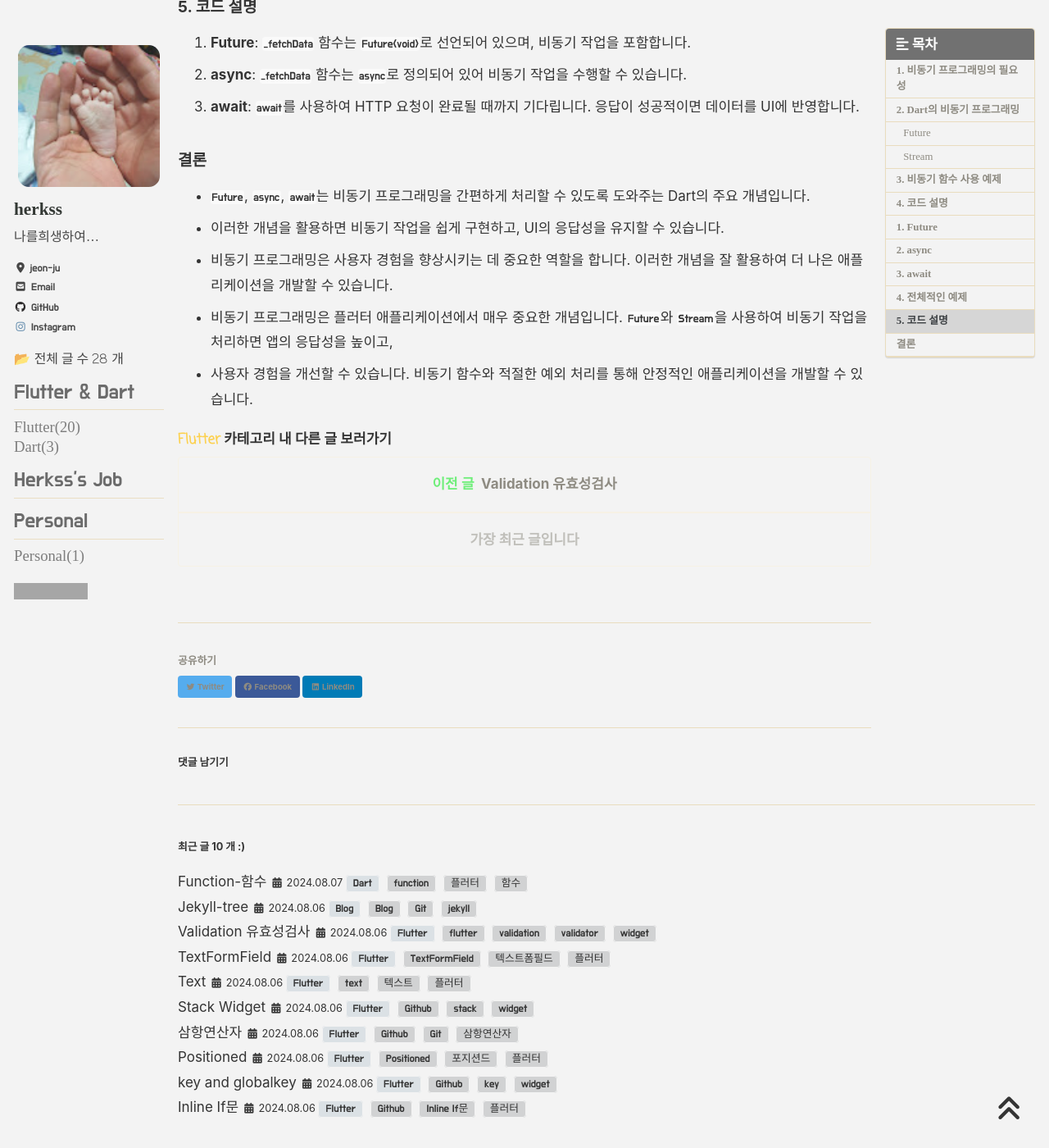
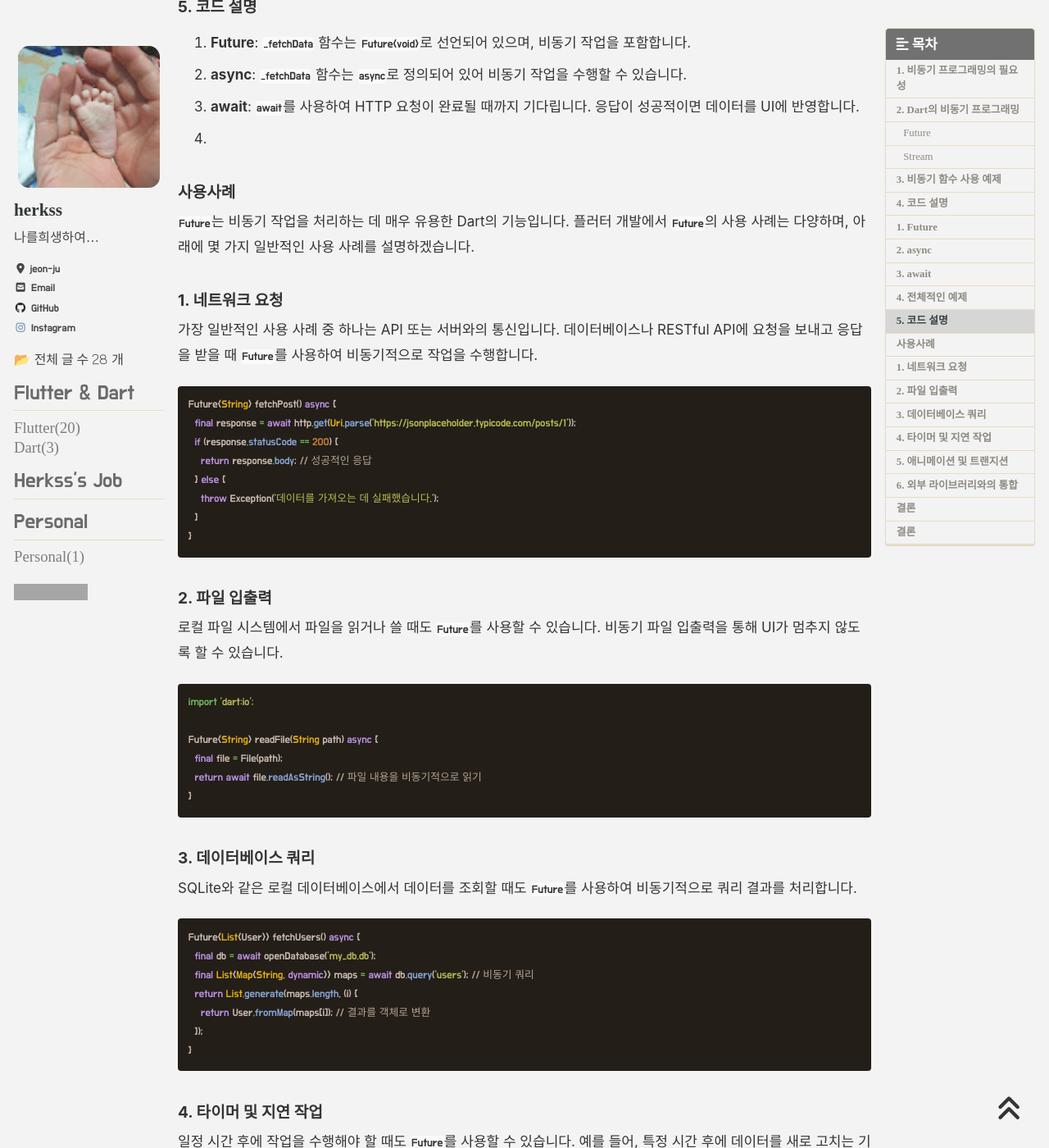
Before and after one commit to herkss/herkss.github.io, a Jekyll site: the page built from _posts/Flutter/2024-08-07-async.md, in a window 1280 px wide and 1400 px high, scrolled down 6822 px. Shown: the whole window at 82% size. Built offline with Jekyll 4.4.1, drawn with Linux system fonts in a browser that asks for light colours; cached includes are drawn as plain includes; nearby versions of some CDN libraries; some web fonts are replaced; comment, search, counter and statistics services are not loaded; some of the changed text lies outside the part shown; grey boxes are pictures that could not be loaded.

Commit message:
Update 2024-08-07-async.md

````diff
--- a/_posts/Flutter/2024-08-07-async.md
+++ b/_posts/Flutter/2024-08-07-async.md
@@ -290,6 +290,103 @@ class _DataFetchPageState extends State<DataFetchPage> {
 1. **Future**: `_fetchData` 함수는 `Future<void>`로 선언되어 있으며, 비동기 작업을 포함합니다.
 2. **async**: `_fetchData` 함수는 `async`로 정의되어 있어 비동기 작업을 수행할 수 있습니다.
 3. **await**: `await`를 사용하여 HTTP 요청이 완료될 때까지 기다립니다. 응답이 성공적이면 데이터를 UI에 반영합니다.
+4.
+
+
+
+
+### 사용사례
+
+`Future`는 비동기 작업을 처리하는 데 매우 유용한 Dart의 기능입니다. 플러터 개발에서 `Future`의 사용 사례는 다양하며, 아래에 몇 가지 일반적인 사용 사례를 설명하겠습니다.
+
+
+
+
+### 1. 네트워크 요청
+
+가장 일반적인 사용 사례 중 하나는 API 또는 서버와의 통신입니다. 데이터베이스나 RESTful API에 요청을 보내고 응답을 받을 때 `Future`를 사용하여 비동기적으로 작업을 수행합니다.
+
+```dart
+Future<String> fetchPost() async {
+  final response = await http.get(Uri.parse('https://jsonplaceholder.typicode.com/posts/1'));
+  if (response.statusCode == 200) {
+    return response.body; // 성공적인 응답
+  } else {
+    throw Exception('데이터를 가져오는 데 실패했습니다.');
+  }
+}
+```
+
+### 2. 파일 입출력
+
+로컬 파일 시스템에서 파일을 읽거나 쓸 때도 `Future`를 사용할 수 있습니다. 비동기 파일 입출력을 통해 UI가 멈추지 않도록 할 수 있습니다.
+
+```dart
+import 'dart:io';
+
+Future<String> readFile(String path) async {
+  final file = File(path);
+  return await file.readAsString(); // 파일 내용을 비동기적으로 읽기
+}
+```
+
+### 3. 데이터베이스 쿼리
+
+SQLite와 같은 로컬 데이터베이스에서 데이터를 조회할 때도 `Future`를 사용하여 비동기적으로 쿼리 결과를 처리합니다.
+
+```dart
+Future<List<User>> fetchUsers() async {
+  final db = await openDatabase('my_db.db');
+  final List<Map<String, dynamic>> maps = await db.query('users'); // 비동기 쿼리
+  return List.generate(maps.length, (i) {
+    return User.fromMap(maps[i]); // 결과를 객체로 변환
+  });
+}
+```
+
+### 4. 타이머 및 지연 작업
+
+일정 시간 후에 작업을 수행해야 할 때도 `Future`를 사용할 수 있습니다. 예를 들어, 특정 시간 후에 데이터를 새로 고치는 기능을 구현할 수 있습니다.
+
+```dart
+Future<void> delayTask() async {
+  await Future.delayed(Duration(seconds: 3)); // 3초 대기
+  print('작업 수행');
+}
+```
+
+### 5. 애니메이션 및 트랜지션
+
+애니메이션이나 화면 전환 효과를 비동기적으로 처리할 때 `Future`를 사용할 수 있습니다. 예를 들어, 애니메이션이 완료된 후 다음 작업을 수행할 수 있습니다.
+
+```dart
+Future<void> animateAndDoSomething() async {
+  await animate(); // 애니메이션이 끝날 때까지 대기
+  print('애니메이션 완료 후 작업 수행');
+}
+```
+
+### 6. 외부 라이브러리와의 통합
+
+외부 라이브러리나 서비스와 통신할 때도 `Future`를 사용하여 비동기 작업을 수행할 수 있습니다. 예를 들어, Firebase와 같은 클라우드 서비스에서 데이터를 가져오는 경우입니다.
+
+```dart
+Future<void> fetchFirebaseData() async {
+  final data = await FirebaseFirestore.instance.collection('users').get();
+  // 데이터 처리
+}
+```
+
+### 결론
+
+`Future`는 비동기 처리를 통해 다양한 작업을 수행하는 데 매우 유용합니다. 네트워크 요청, 파일 입출력, 데이터베이스 쿼리, 타이머, 애니메이션, 외부 라이브러리와의 통합 등 다양한 상황에서 활용될 수 있습니다. 이러한 기능을 통해 플러터 애플리케이션의 응답성을 높이고 사용자 경험을 개선할 수 있습니다.
+
+
+
+
+
+
+
 
 ### 결론
 
````
